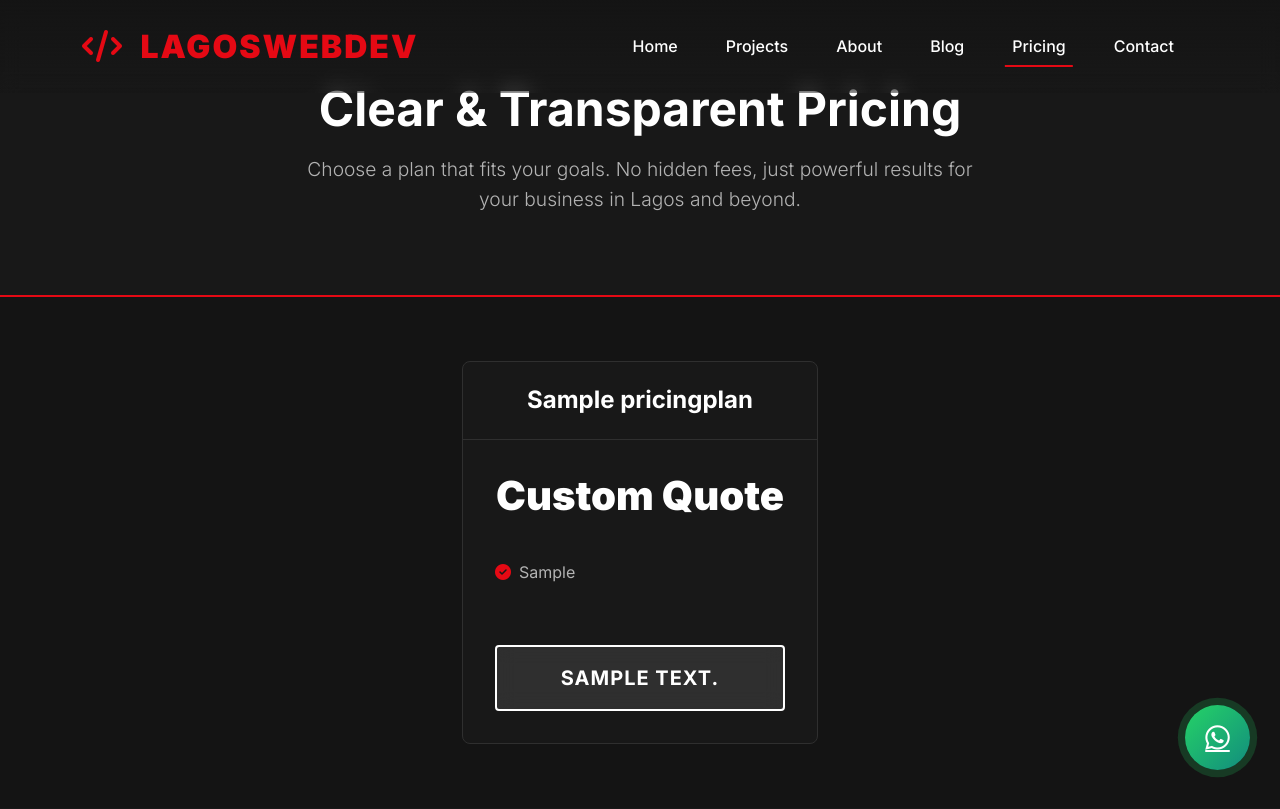
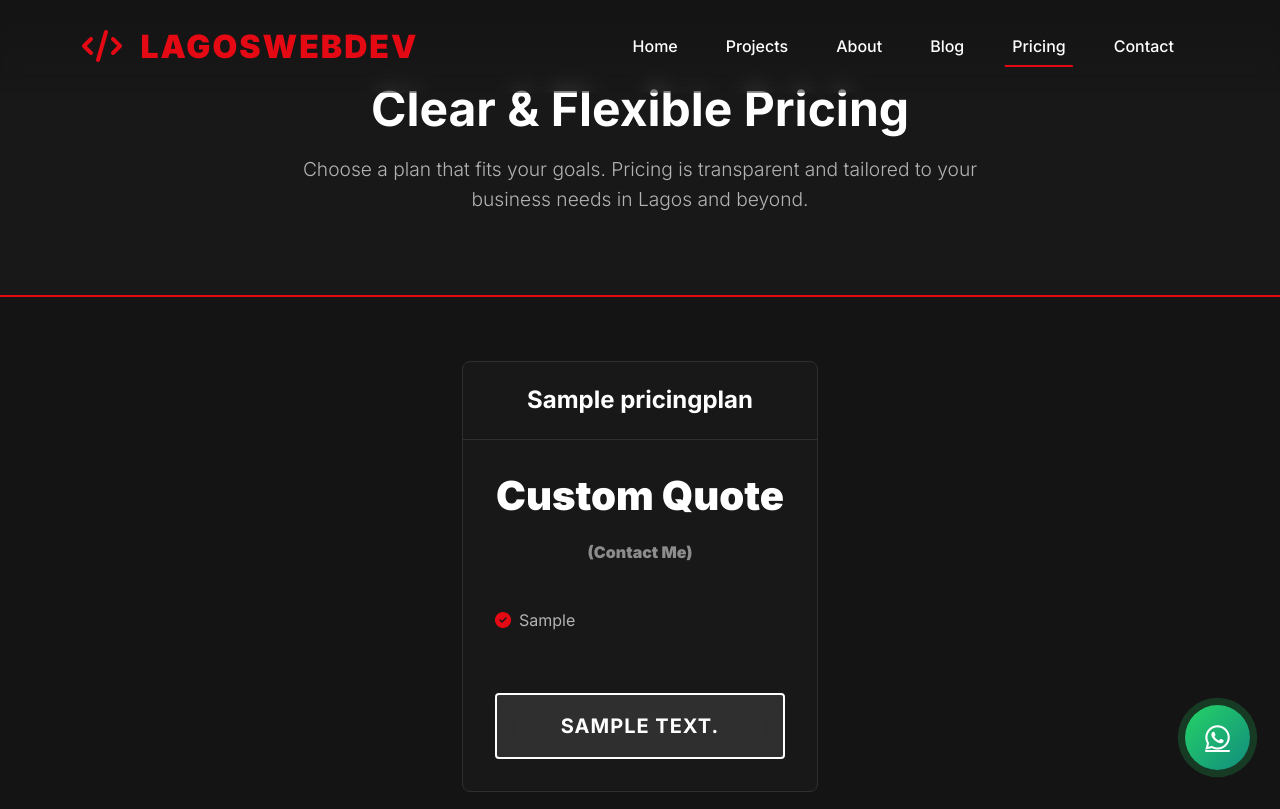
Before and after one commit to Teejayskillz/myportfolio, a Django app: page /pricing/ in a window 1280 px wide. Shown: the top 809 px of the page. Run offline with Django 5.2, Linux system fonts and the light colour scheme; tables that the repository leaves empty hold one stand-in row (values such as "Sample post"); some libraries are stand-ins or nearby versions.

Commit message:
added some chnages to the pricing page

```diff
--- a/templates/pricing/pricing_page.html
+++ b/templates/pricing/pricing_page.html
@@ -132,8 +132,8 @@
 <!-- PRICING HERO -->
 <header class="pricing-hero">
     <div class="container">
-        <h1 class="display-5 fw-bold">Clear & Transparent Pricing</h1>
-        <p class="lead">Choose a plan that fits your goals. No hidden fees, just powerful results for your business in Lagos and beyond.</p>
+        <h1 class="display-5 fw-bold">Clear & Flexible Pricing</h1>
+        <p class="lead">Choose a plan that fits your goals. Pricing is transparent and tailored to your business needs in Lagos and beyond.</p>
     </div>
 </header>
 
@@ -149,9 +149,9 @@
                     <div class="pricing-body">
                         <h2 class="pricing-title">
                             {% if plan.is_premium %}
-                                Custom Quote
+                                Custom Quote <small class="text-white-50">(Contact Me)</small>
                             {% else %}
-                                ₦{{ plan.price|floatformat:"0" }}<small class="text-white-50">/one-time</small>
+                                Starting from ₦{{ plan.price|floatformat:"0" }}<small class="text-white-50"> /one-time</small>
                             {% endif %}
                         </h2>
                         <ul class="list-unstyled mt-4 mb-5 features-list">
```
